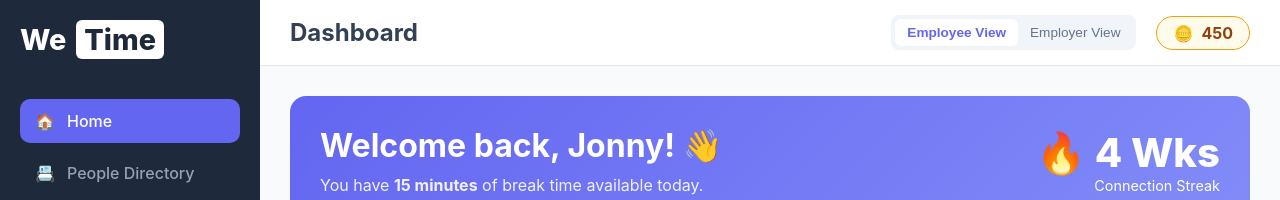
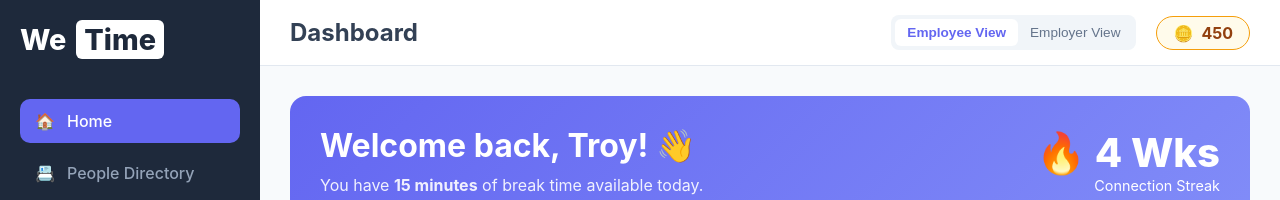
Before and after one commit to wetime4all/wetime-bot, a website: page index.html in a window 1280 px wide. Shown: the top 200 px of the page. Drawn offline with Linux system fonts and the light colour scheme; a script that the page names is missing.

Commit message:
Update index.html

```diff
--- a/index.html
+++ b/index.html
@@ -390,7 +390,7 @@ const analytics = getAnalytics(app);
             <div id="view-dashboard" class="view active">
                 <div class="hero-banner">
                     <div>
-                        <h1 style="margin:0;">Welcome back, Jonny! 👋</h1>
+                        <h1 style="margin:0;">Welcome back, Troy! 👋</h1>
                         <p style="margin: 10px 0 0 0; opacity: 0.9;">You have <strong>15 minutes</strong> of break time available today.</p>
                     </div>
                     <div style="text-align: right;">
```
